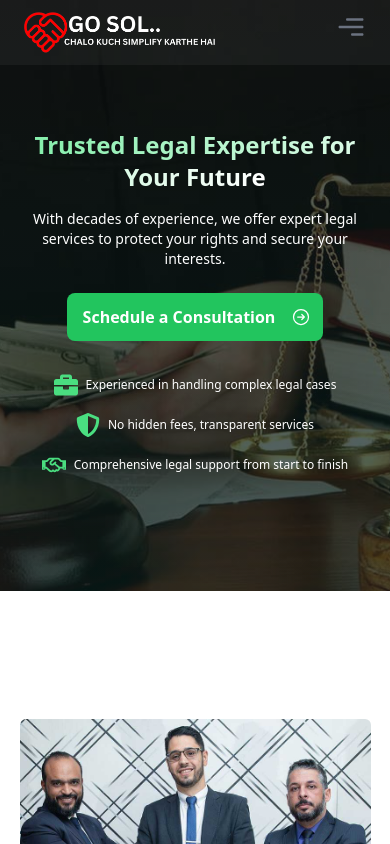
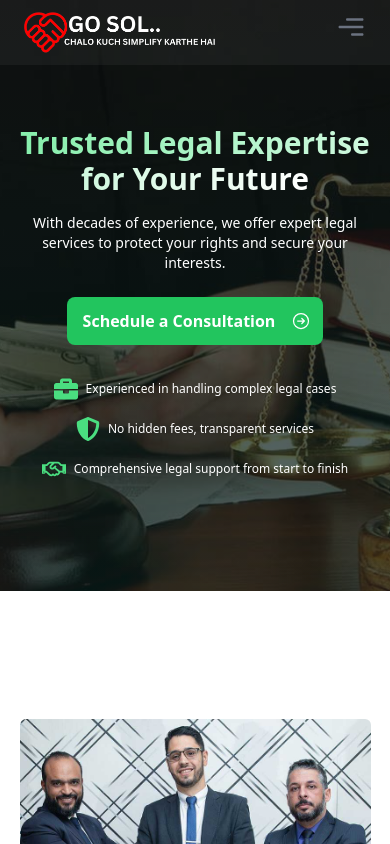
Before and after one commit to bhanudova02/lawyer-portfolio, a React (Vite) app: page / in a window 390 px wide. Shown: the top 844 px of the page. Built offline with nearby package versions, Linux system fonts and the light colour scheme.

Commit message:
new ui changes added

```diff
--- a/src/components/Carousel.jsx
+++ b/src/components/Carousel.jsx
@@ -3,14 +3,14 @@ import { FaBriefcase, FaShieldAlt, FaRegHandshake } from 'react-icons/fa';
 
 export function Carousel() {
     return (
-        <div className="relative w-full h-[70vh] md:h-screen overflow-hidden">
+        <div className="relative w-full h-[70vh] md:h-[60vh] lg:h-screen overflow-hidden">
             <div className="absolute inset-0 bg-gradient-to-b from-[#101212] to-[#08201D]">
                 {/* Uncomment the image if you need it instead of video */}
                 <img src="/home_banner5.jpg" className="absolute inset-0 w-full h-full object-cover opacity-30" />
                 <section className="relative flex flex-col justify-center h-full pt-12 pb-8 sm:pt-20 sm:pb-12 lg:pt-24 lg:pb-24">
                     <div className="px-4 mx-auto max-w-7xl sm:px-6 lg:px-8 relative z-20">
                         <div className="max-w-4xl mx-auto text-center">
-                            <h1 className="text-2xl font-bold sm:text-3xl md:text-4xl lg:text-5xl">
+                            <h1 className="text-3xl font-bold sm:text-3xl md:text-4xl lg:text-5xl">
                                 <span className="text-transparent bg-clip-text bg-gradient-to-r from-green-300 to-white">
                                     Trusted Legal Expertise for Your Future
                                 </span>
```
